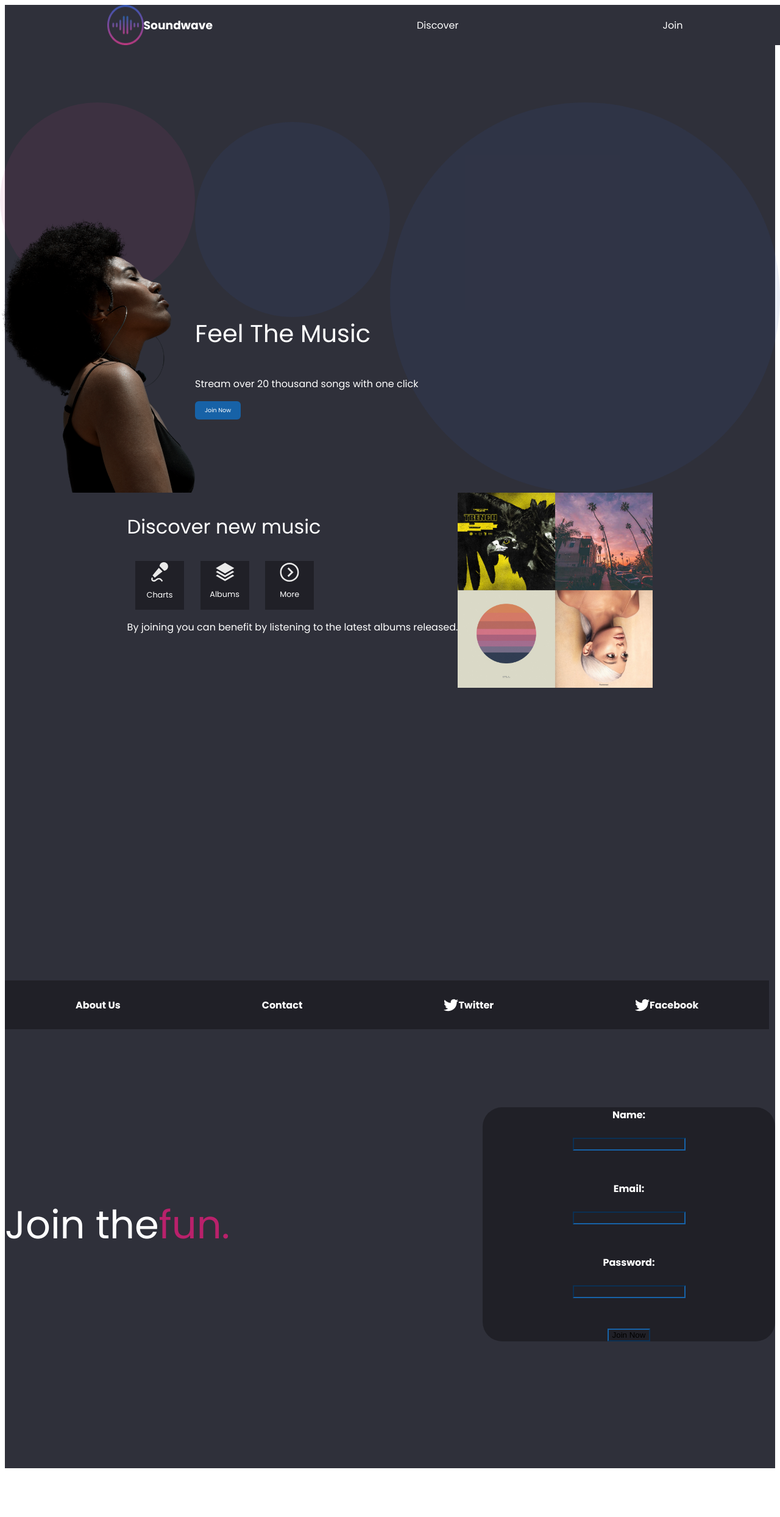
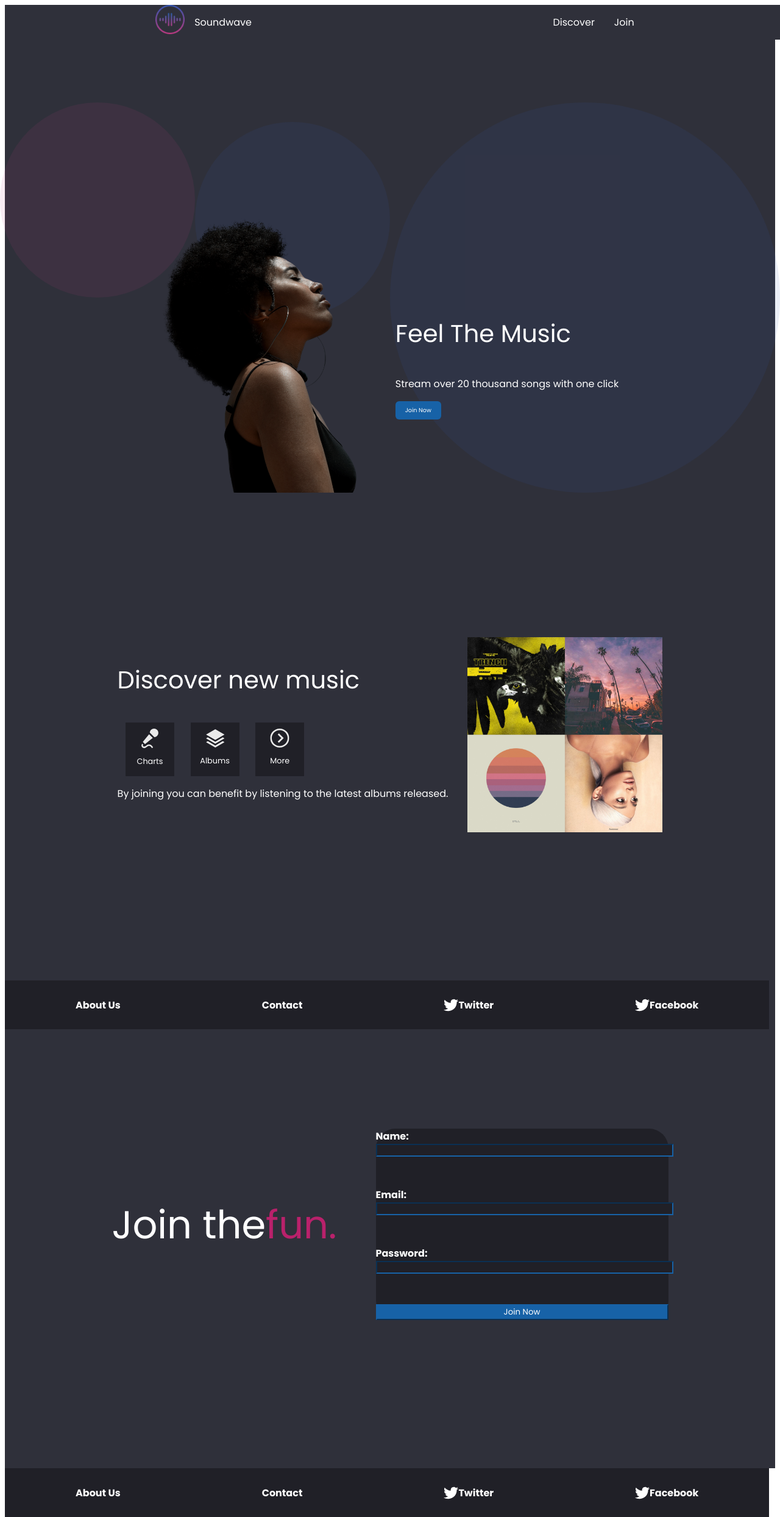
Before and after one commit to project-assigments-p2-singulaars/soundwave-sandiaxcx, an Angular app: page / in a window 1280 px wide. Shown: the whole page at 61% size. Before the commit the page ends 2416 px from the top, so only its background shows below. Built offline with nearby package versions, Linux system fonts and the light colour scheme.

Commit message:
improve styles of components

```diff
--- a/src/app/app.component.html
+++ b/src/app/app.component.html
@@ -3,3 +3,4 @@
 <app-discover-page></app-discover-page>
 <app-footer></app-footer>
 <app-join-page></app-join-page>
+<app-footer></app-footer>
--- a/src/app/app.routes.ts
+++ b/src/app/app.routes.ts
@@ -1,3 +1,5 @@
 import { Routes } from '@angular/router';
 
-export const routes: Routes = [];
+export const routes: Routes = [
+
+];
--- a/src/app/discover-page/discover-page.component.scss
+++ b/src/app/discover-page/discover-page.component.scss
@@ -1,11 +1,12 @@
 :host{
         // @include background;
-                // @include fontStyles;
+        // @include fontStyles;
         background-color: #2F303A;
         height: 100vh;
         display: flex;
         flex-direction: row;
         justify-content: center;
+        align-items: center;
         font-family: 'Poppins';
         color:white;
 }
@@ -13,9 +14,10 @@
 .mainContainer{
         display: flex;
         flex-direction: row;
+        gap: 2rem;
 
         .discoverText{
-                font-size: 2rem;
+                font-size: 2.5rem;
         }
 
         .iconsContainer{
@@ -33,6 +35,8 @@
                 flex-direction: column;
                 align-items: center;
                 justify-content: center;
+                padding-top: 0.5rem;
+                padding-bottom: -1rem;
 
                 img{
                         width: 2rem;
--- a/src/app/header/header.component.html
+++ b/src/app/header/header.component.html
@@ -1,2 +1,2 @@
-<header><div class="logo"><img src="../../assets/logo.png" alt="Logo image"><h3>Soundwave</h3></div>
-<a href="">Discover</a><a href="">Join</a></header>
+<header><div class="logo"><img src="../../assets/logo.png" alt="Logo image"><p>Soundwave</p></div>
+<div class="headerLinks"><a href="">Discover</a><a href="">Join</a></div></header>
--- a/src/app/header/header.component.scss
+++ b/src/app/header/header.component.scss
@@ -10,9 +10,26 @@ header{
     justify-content: space-around;
     align-items: center;
     position: sticky;
-    position: absolute;
+    position: fixed;
     width: 100%;
+    margin-top: 0;
+    z-index: 2;
+
+    .logo{
+        // grid-column-start: 2;
+        display: flex;
+        gap: 1rem;
+
+        img{
+            width: 3rem;
+            height: 3rem;
         }
+    }
+
+    .headerLinks{
+        display: flex;
+        flex-direction: row;
+        gap: 2rem;
 
             a{
                 // grid-column-start: 4;
@@ -21,8 +38,5 @@ a{
                 text-decoration: none;
                 color: white
             }
-
-.logo{
-    // grid-column-start: 2;
-    display: flex;
     }
+}
--- a/src/app/join-page/join-page.component.html
+++ b/src/app/join-page/join-page.component.html
@@ -4,11 +4,11 @@
     </div>
     <div class="formContainer">
         <form action="">
-            <label for="name">Name:</label><br>
+            <label for="name">Name:</label>
             <input type="text" name="name"><br><br>
-            <label for="email">Email:</label><br>
+            <label for="email">Email:</label>
             <input type="email" name="email"><br><br>
-            <label for="password">Password:</label><br>
+            <label for="password">Password:</label>
             <input type="password" name="password"><br><br>
             <input id="submit" type="submit" value="Join Now">
         </form>
--- a/src/app/join-page/join-page.component.scss
+++ b/src/app/join-page/join-page.component.scss
@@ -1,5 +1,6 @@
 :host{
         // @include background;
+        // @include fontStyles;
         background-color: #2F303A;
         height: 100vh;
         display: flex;
@@ -8,16 +9,15 @@
         align-items: center;
         color:white;
         font-family: 'Poppins';
-        // @include fontStyles;
 }
 
 .mainContainer{
     display: flex;
     flex-direction: row;
-    width: 100%;
     justify-content: space-between;
     align-items: center;
     z-index: 100;
+    gap: 4rem;
 
     .textContainer{
         display: flex;
@@ -35,22 +35,20 @@
         width: 30rem;
         display: flex;
         flex-direction: column;
-        justify-content: center;
-        align-items: center;
         font-weight: bold;
         border-radius: 2rem;
 
         label{
-            text-align: start;
+            text-align: left;
         }
 
         input{
             background-color: #202027;
             border-color: #1762A7;
-            border-style: solid 1 #1762A7;
+            width: 100%;
         }
 
-        .submit{
+        #submit{
         background-color: #1762A7;
         color: white;
         font-family: 'Poppins';
--- a/src/app/landing-page/landing-page.component.scss
+++ b/src/app/landing-page/landing-page.component.scss
@@ -16,11 +16,8 @@
     display: flex;
     flex-direction: row;
     align-items: center;
-    position: absolute;
-    margin-left: auto;
-    margin-right: auto;
-    z-index: 100;
-    width: 100%;
+    z-index: 1;
+    gap: 4rem;
 
         img{
             width: 20rem;
@@ -53,14 +50,14 @@
 .backCircles{
     display: flex;
     flex-direction: row;
+    position: absolute;
 
-    z-index: 0;
     .circleOne{
         width: 20rem;
         height: 20rem;
         border-radius: 50%;
         background-color: #bc3a801a;
-        margin-bottom: 19rem;
+        top: 10vh; left: 10vw;
     }
     .circleTwo{
         width: 20rem;
@@ -68,14 +65,14 @@
         border-radius: 50%;
         background-color: #3457b21a;
         margin-top: 2rem;
+        z-index: 0;
     }
     .circleThree{
         width: 40rem;
         height: 40rem;
         border-radius: 50%;
         background-color: #3457b21a;
-        right:-50rem;
-        bottom: -28rem;
+        z-index: 0;
     }
 }
 
```
Lines whose indentation alone changed are shown as unchanged.
